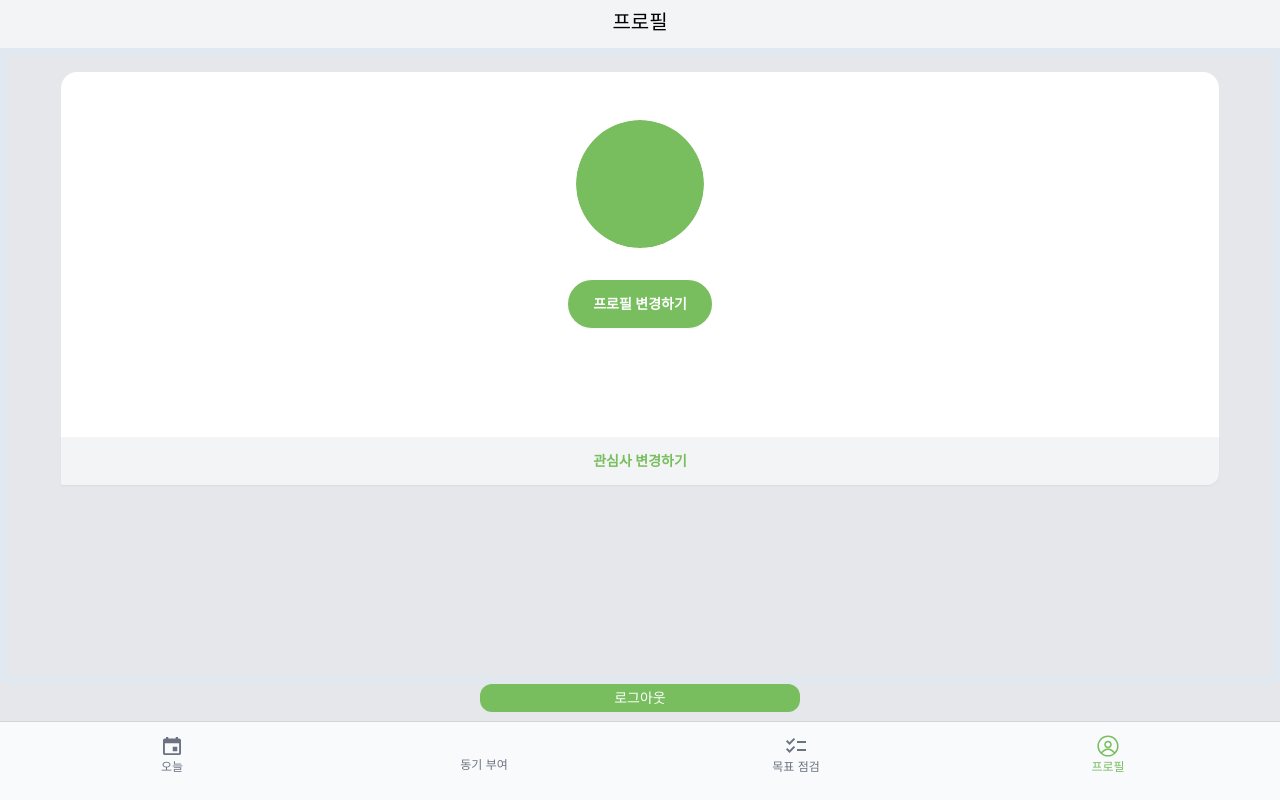
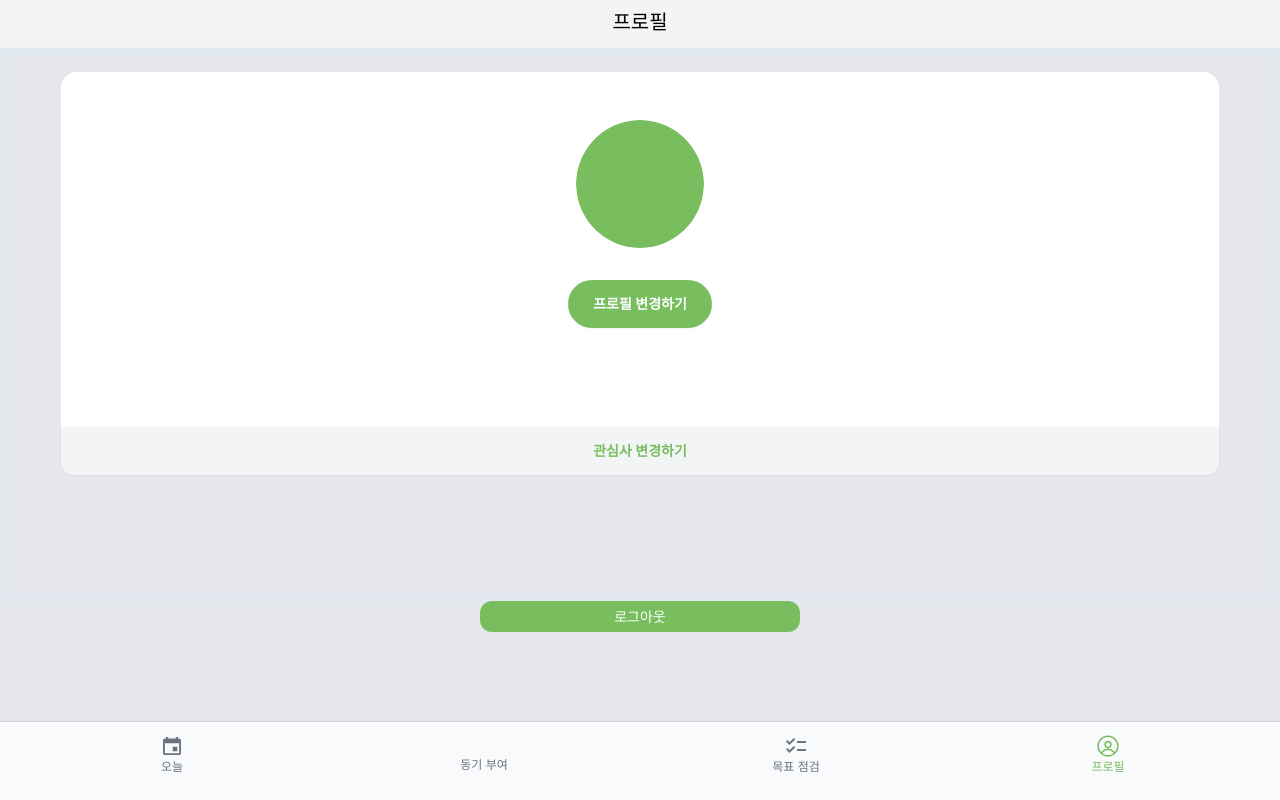
Before and after one commit to BCD-q/pencil-me-fe, a Next.js app: page /main/profile in a window 1280 px wide. Built offline with nearby package versions, Linux system fonts and the light colour scheme; no server answers; some icons are missing.

Commit message:
feat: 로그아웃 버튼 UI 변경

```diff
--- a/src/app/main/profile/components/AvatarBox.tsx
+++ b/src/app/main/profile/components/AvatarBox.tsx
@@ -28,7 +28,7 @@ export default function AvatarBox(): JSX.Element {
   });
 
   return (
-    <div className="flex flex-col w-11/12 my-4 bg-white h-2/3 rounded-box">
+    <div className="flex flex-col w-11/12 my-4 bg-white h-3/4 rounded-2xl">
       <Avatar />
       <button
         className="mx-auto border-none w-36 my-4 btn btn-primary bg-[#78be5e] text-white text-sm rounded-3xl"
@@ -37,7 +37,7 @@ export default function AvatarBox(): JSX.Element {
         프로필 변경하기
       </button>
       <button
-        className="bottom-12 flex btn ml-auto mt-auto w-full text-accent rounded-xl border-none bg-gray-100 rounded-t-none rounded-l-none"
+        className="bottom-12 flex btn ml-auto mt-auto w-full text-accent rounded-xl border-none bg-gray-100 rounded-t-none"
         onClick={() => {
           mutate(999);
         }}
--- a/src/app/main/profile/components/LogOut.tsx
+++ b/src/app/main/profile/components/LogOut.tsx
@@ -7,7 +7,7 @@ export default function LogOut() {
 
   return (
     <div
-      className="flex sticky border-none h-[5%] top-auto mb-2 bg-accent rounded-xl w-1/4 mx-auto justify-center items-center"
+      className="flex sticky border-none h-[7%] top-auto mb-2 bg-accent rounded-xl w-1/4 mx-auto justify-center items-center"
       onClick={() => {
         router.push('/login');
       }}
--- a/src/app/main/profile/page.tsx
+++ b/src/app/main/profile/page.tsx
@@ -5,7 +5,7 @@ import LogOut from './components/LogOut';
 
 export default function ProfilePage(): JSX.Element {
   return (
-    <div className="flex flex-col h-[90vh]">
+    <div className="flex flex-col h-[80vh]">
       <Cartegory>프로필</Cartegory>
       <div className="flex flex-col items-center h-[100vh] bg-gray-200 border-8 border-slate-200 ">
         <AvatarBox />
```
